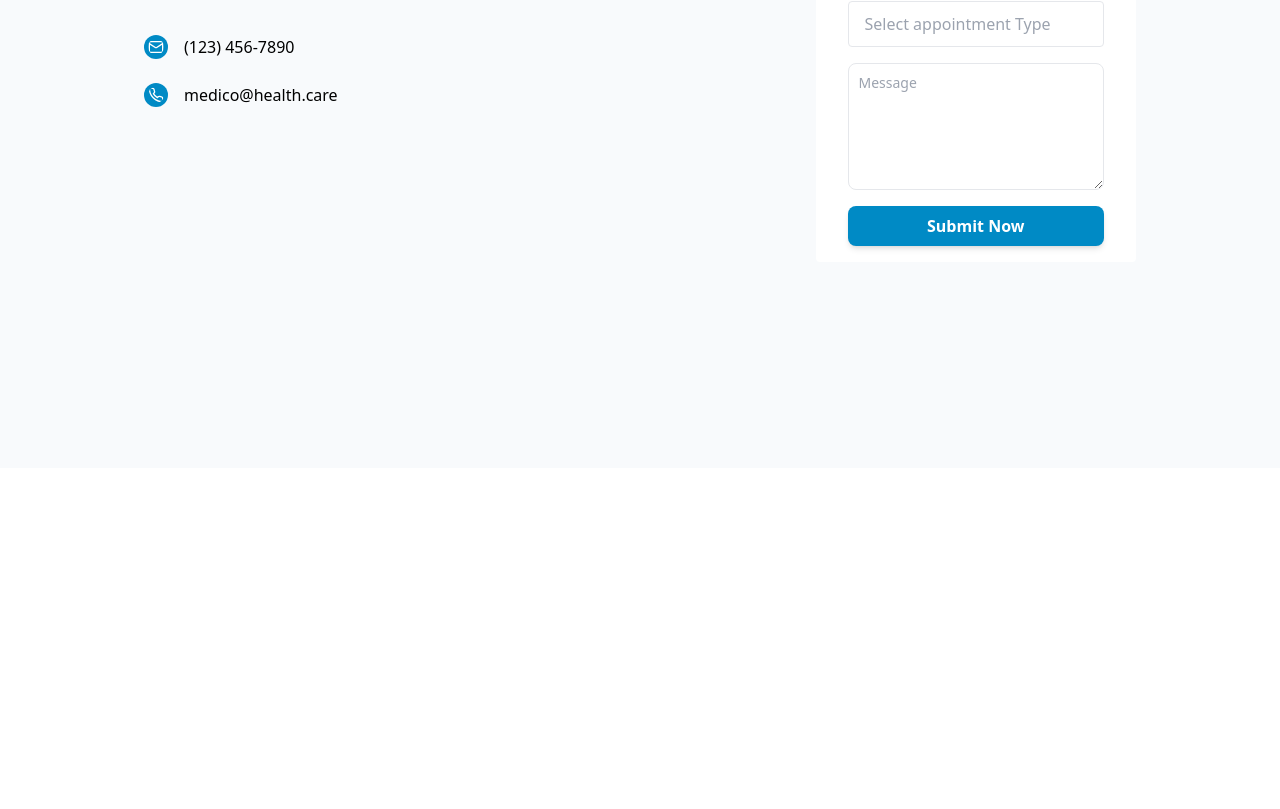
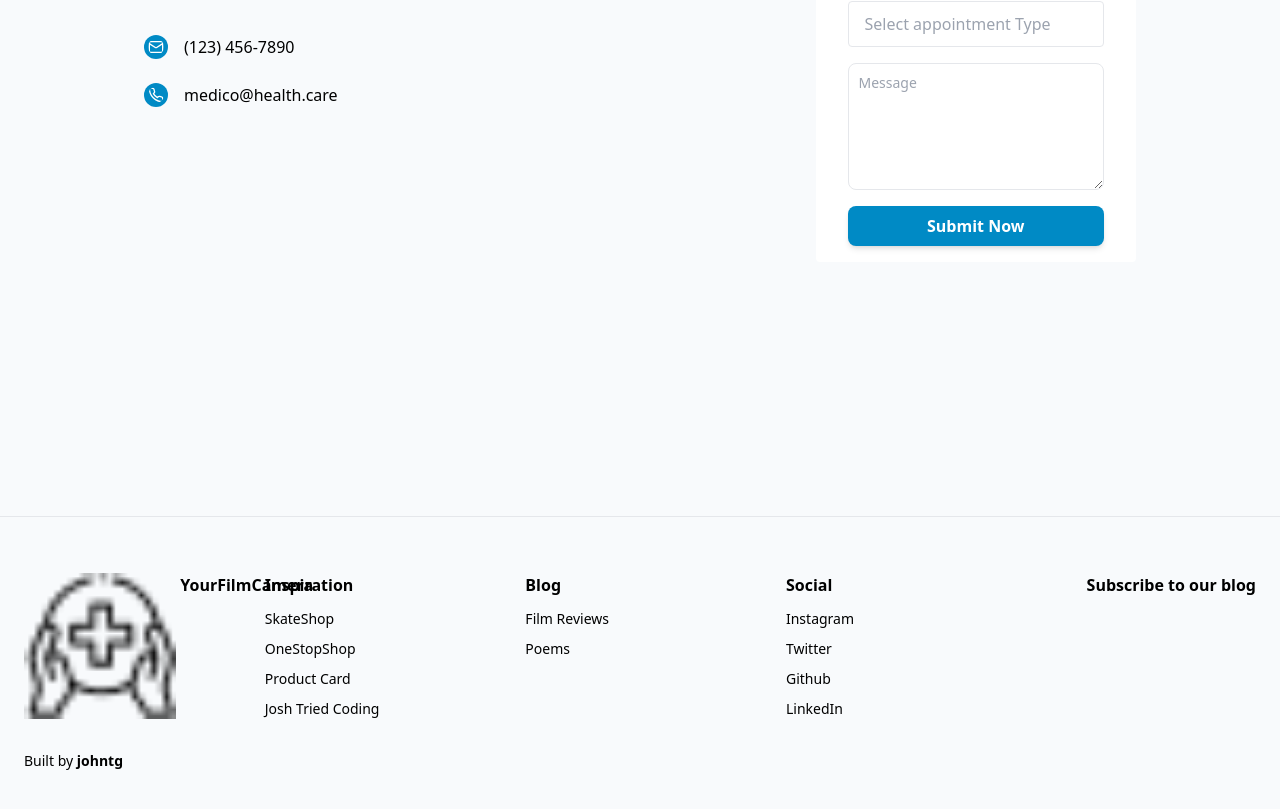
Before and after one commit to johnabhishektg/medico, a React (Vite) app: page / in a window 1280 px wide. Shown: the part 4299-5108 px from the top of the page. Before the commit the page ends 4767 px from the top, so only its background shows below. Built offline with nearby package versions, Linux system fonts and the light colour scheme.

Commit message:
form section

```diff
--- a/src/App.tsx
+++ b/src/App.tsx
@@ -404,6 +404,100 @@ function App() {
           </form> */}
         </div>
       </section>
+
+      <footer className="mt-12 p-6 border-t w-full">
+        <section className="grid items-center gap-8 pb-8 pt-6 md:py-8 container">
+          <section className="flex flex-col gap-10 lg:flex-row lg:gap-20">
+            <header className="flex space-x-1">
+              <img src="../logo.png"></img>
+              <span className="hidden font-bold cursor-pointer sm:inline-block">
+                YourFilmCamera
+              </span>
+            </header>
+            <section className="grid flex-1 grid-cols-1 gap-10 xxs:grid-cols-2 sm:grid-cols-3">
+              <div className="space-y-3">
+                <h4 className="text-base font-semibold">Inspiration</h4>
+                <ul className="space-y-2.5">
+                  <li className="text-sm text-muted-foreground transition-colors cursor-pointer hover:text-foreground">
+                    SkateShop
+                  </li>
+                  <li className="text-sm text-muted-foreground transition-colors cursor-pointer hover:text-foreground">
+                    OneStopShop
+                  </li>
+                  <li className="text-sm text-muted-foreground transition-colors cursor-pointer hover:text-foreground">
+                    Product Card
+                  </li>
+                  <li className="text-sm text-muted-foreground transition-colors cursor-pointer hover:text-foreground">
+                    Josh Tried Coding
+                  </li>
+                </ul>
+              </div>
+              <div className="space-y-3">
+                <h4 className="text-base font-semibold">Blog</h4>
+                <ul className="space-y-2.5">
+                  <li className="text-sm text-muted-foreground transition-colors cursor-pointer hover:text-foreground">
+                    Film Reviews
+                  </li>
+                  <li className="text-sm text-muted-foreground transition-colors cursor-pointer hover:text-foreground">
+                    Poems
+                  </li>
+                </ul>
+              </div>
+              <div className="space-y-3">
+                <h4 className="text-base font-semibold">Social</h4>
+                <ul className="space-y-2.5">
+                  <li className="text-sm text-muted-foreground transition-colors cursor-pointer hover:text-foreground">
+                    <a
+                      href="https://www.instagram.com/johhntg/"
+                      target="_blank"
+                    >
+                      Instagram
+                    </a>
+                  </li>
+                  <li className="text-sm text-muted-foreground transition-colors cursor-pointer hover:text-foreground">
+                    <a
+                      href="https://www.instagram.com/johhntg/"
+                      target="_blank"
+                    >
+                      Twitter
+                    </a>
+                  </li>
+                  <li className="text-sm text-muted-foreground transition-colors cursor-pointer hover:text-foreground">
+                    <a href="https://github.com/johnabhishektg" target="_blank">
+                      Github
+                    </a>
+                  </li>
+                  <li className="text-sm text-muted-foreground transition-colors cursor-pointer hover:text-foreground">
+                    <a
+                      href="https://www.linkedin.com/in/johnabhishek/"
+                      target="_blank"
+                    >
+                      LinkedIn
+                    </a>
+                  </li>
+                </ul>
+              </div>
+            </section>
+            <section id="newsletter" className="space-y-3">
+              <h4 className="text-base font-semibold">Subscribe to our blog</h4>
+              <div className="flex relative space-y-0 ">
+                <form className="grid w-full" action=""></form>
+              </div>
+            </section>
+          </section>
+
+          <section className="flex items-center justify-between space-x-4">
+            <div className="text-sm text-muted-foreground">
+              Built by{" "}
+              <a target="_blank" href="https://github.com/johnabhishektg">
+                <span className="font-semibold transition-colors hover:text-foreground">
+                  johntg{" "}
+                </span>
+              </a>
+            </div>
+          </section>
+        </section>
+      </footer>
     </div>
   );
 }
```
